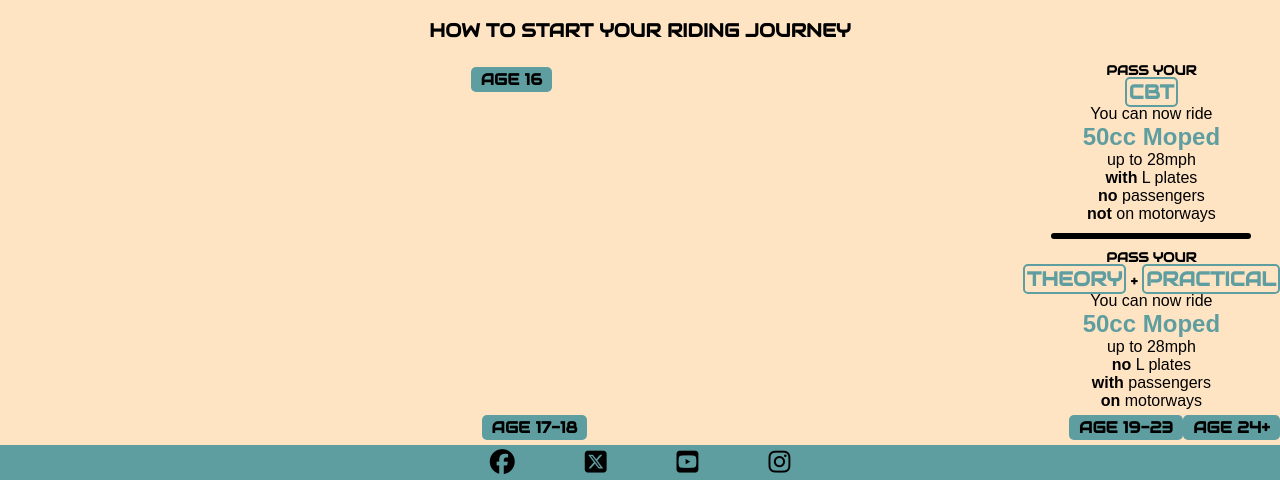
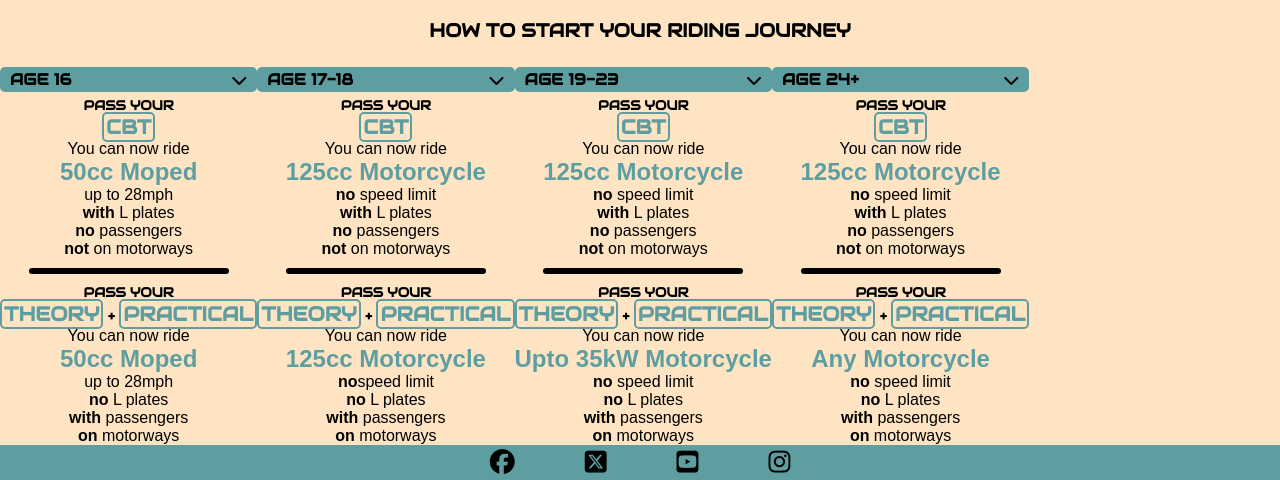
Before and after one commit to lukewtom93/easy-moto, a plain HTML site: page index.html in a window 1280 px wide. Shown: the part 405-885 px from the top of the page. Drawn offline with Linux system fonts and the light colour scheme; a web font is replaced by a local one.

Commit message:
Riding journey section adapted for bigger screens

```diff
--- a/assets/style.css
+++ b/assets/style.css
@@ -318,16 +318,15 @@ footer li {
     padding: 0px 5px;
   }
 
-  .riding-journey {
+
+  .journey-boxes {
     display: flex;
-    flex-wrap: wrap;
     flex-direction: row;
   }
 
-  .chevron-checkbox {
-    display: none;
+  .journey-age-16, .journey-age-17, .journey-age-19, .journey-age-24 {
+    display: block;
   }
 
 
-
 }
--- a/index.html
+++ b/index.html
@@ -54,13 +54,14 @@
         <section id="riding-journey">
             <h3>How to start your riding journey</h3>
 
+            <div class="journey-boxes">
+
                  <!-- Age 16 -->
-            <div class="riding-journey">
+                <div>
                     <input type="checkbox" id="journey-chevron-16">
                     <h4 class="background-bar-colour">Age 16<label for="journey-chevron-16" class="chevron-checkbox"><i
                             class="fa-solid fa-chevron-down"></i></label></h4>
                     <div class="journey-age-16">
-                    <div>
                         <h5>Pass your<br><span class="bold-box">CBT</span></h5>
                         <p>You can now ride</p>
                         <p class="colored-text"><strong>50cc Moped</strong></p>
@@ -70,9 +71,9 @@
                             <li><strong>no</strong> passengers</li>
                             <li><strong>not</strong> on motorways</li>
                         </ul>
-                    </div>
+
                         <hr>
-                    <div>
+
                         <h5>Pass your <br><span class="bold-box">Theory</span> + <span class="bold-box">Practical</span></h5>
                         <p>You can now ride</p>
                         <p class="colored-text"><strong>50cc Moped</strong></p>
@@ -84,15 +85,14 @@
                         </ul>
                     </div>
                 </div>
-            </div>
 
                 <!-- Age 17-18 -->
-            <div class="riding-journey">
+                <div>
                     <input type="checkbox" id="journey-chevron-17">
                     <h4 class="background-bar-colour">Age 17-18<label for="journey-chevron-17" class="chevron-checkbox"><i
                                 class="fa-solid fa-chevron-down"></i></label></h4>
                     <div class="journey-age-17">
-                    <div>
+
                         <h5>Pass your <br><span class="bold-box">CBT</span></h5>
                         <p>You can now ride</p>
                         <p class="colored-text"><strong>125cc Motorcycle</strong></p>
@@ -102,9 +102,9 @@
                             <li><strong>no</strong> passengers</li>
                             <li><strong>not</strong> on motorways</li>
                         </ul>
-                    </div>
+
                         <hr>
-                    <div>
+
                         <h5>Pass your <br><span class="bold-box">Theory</span> + <span class="bold-box">Practical</span></h5>
                         <p>You can now ride</p>
                         <p class="colored-text"><strong>125cc Motorcycle</strong></p>
@@ -115,16 +115,15 @@
                             <li><strong>on</strong> motorways</li>
                         </ul>
                     </div>
-
                 </div>
 
                 <!-- Age 19-23 -->
-            <div class="riding-journey">
+                <div>
                     <input type="checkbox" id="journey-chevron-19">
                     <h4 class="background-bar-colour">Age 19-23<label for="journey-chevron-19" class="chevron-checkbox"><i
                                 class="fa-solid fa-chevron-down"></i></label></h4>
                     <div class="journey-age-19">
-                    <div>
+
                         <h5>Pass your <br><span class="bold-box">CBT</span></h5>
                         <p>You can now ride</p>
                         <p class="colored-text"><strong>125cc Motorcycle</strong></p>
@@ -134,9 +133,9 @@
                             <li><strong>no</strong> passengers</li>
                             <li><strong>not</strong> on motorways</li>
                         </ul>
-                    </div>
+
                         <hr>
-                    <div>
+
                         <h5>Pass your <br><span class="bold-box">Theory</span> + <span class="bold-box">Practical</span></h5>
                         <p>You can now ride</p>
                         <p class="colored-text"><strong>Upto 35kW Motorcycle</strong></p>
@@ -149,14 +148,14 @@
                     </div>
 
                 </div>
-            </div>
+
                 <!-- Age 24+ -->
-            <div class="riding-journey">
+                <div>
                     <input type="checkbox" id="journey-chevron-24">
                     <h4 class="background-bar-colour">Age 24+<label for="journey-chevron-24" class="chevron-checkbox"><i
                                 class="fa-solid fa-chevron-down"></i></label></h4>
                     <div class="journey-age-24">
-                    <div>
+
                         <h5>Pass your <br><span class="bold-box">CBT</span></h5>
                         <p>You can now ride</p>
                         <p class="colored-text"><strong>125cc Motorcycle</strong></p>
@@ -166,9 +165,9 @@
                             <li><strong>no</strong> passengers</li>
                             <li><strong>not</strong> on motorways</li>
                         </ul>
-                    </div>
+
                         <hr>
-                    <div>
+
                         <h5>Pass your <br><span class="bold-box">Theory</span> + <span class="bold-box">Practical</span></h5>
                         <p>You can now ride</p>
                         <p class="colored-text"><strong>Any Motorcycle</strong></p>
```
Lines whose indentation alone changed are shown as unchanged.
